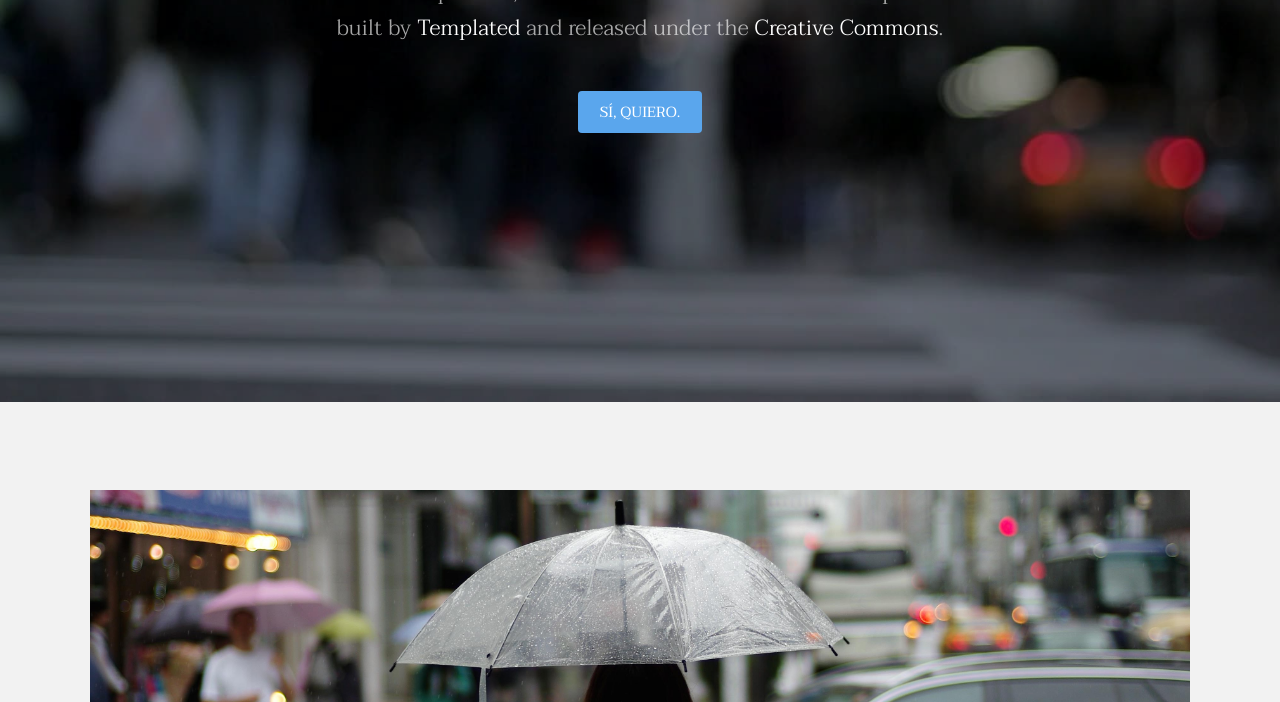
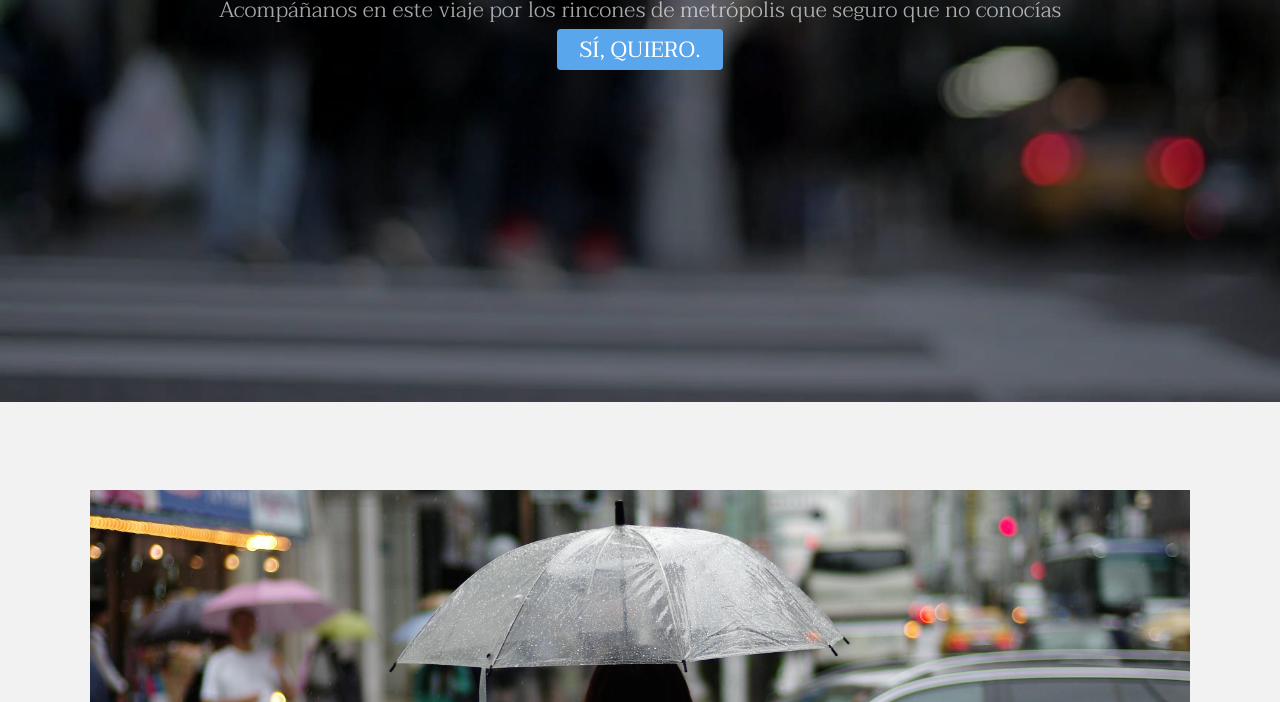
Before and after one commit to Prisca828/REP_04_METROPOLITA, a plain HTML site: page index.html in a window 1280 px wide. Shown: the part 398-1100 px from the top of the page. Drawn offline with Linux system fonts and the light colour scheme.

Commit message:
frase bajo el h1 por Pepe

```diff
--- a/index.html
+++ b/index.html
@@ -37,9 +37,9 @@
 			<section id="banner" data-video="images/banner">
 				<div class="inner">
 					<h1>Metropolita</h1>
-					<p>A full responsive, business-oriented HTML5/CSS3 template<br />
-					built by <a href="https://templated.co/">Templated</a> and released under the <a href="https://templated.co/license">Creative Commons</a>.</p>
-					<a href="#one" class="button special scrolly">SÍ, QUIERO.</a>
+					<p>Acompáñanos en este viaje por los rincones de metrópolis que seguro que no conocías <br/>
+
+					<a href="#one" class="button special scrolly"> SÍ, QUIERO.</a>
 				</div>
 			</section>
 
```
